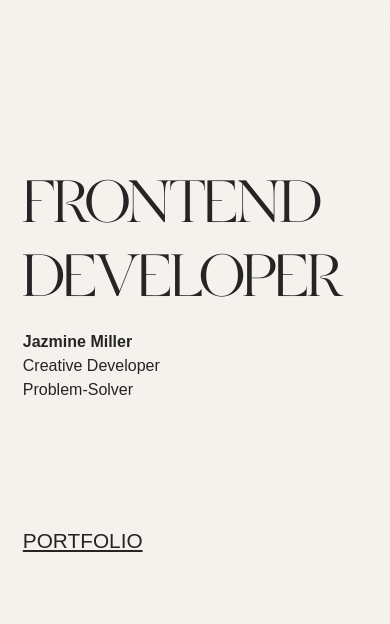
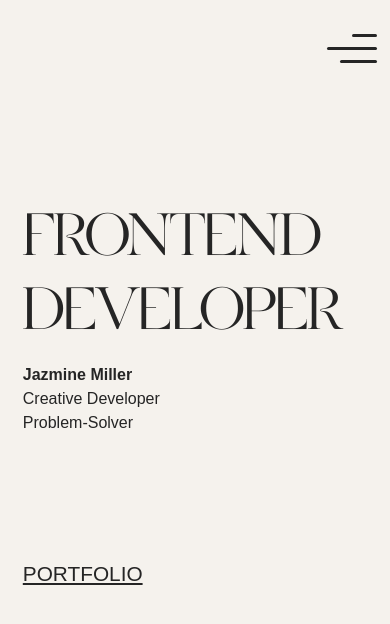
Before and after one commit to jazdmiller/jazmine-miller-portfolio, a React (Vite) app: page / in a window 390 px wide. Shown: the top 624 px of the page. Built offline with nearby package versions, Linux system fonts and the light colour scheme.

Commit message:
update mobile navbar styling, icon

```diff
--- a/src/App.scss
+++ b/src/App.scss
@@ -34,6 +34,46 @@ body {
 }
 
 /* ******* NAVBAR ********** */
+
+/* styles.module.css */
+.mobile-menu-icon {
+  display: flex;
+  flex-direction: column;
+  width: 50px;
+  cursor: pointer;
+  align-items: end;
+}
+
+.mobile-menu-icon span {
+  background: var(--text-color);
+  border-radius: 10px;
+  height: 3px;
+  margin: 5px 0;
+  // transition: 0.4s cubic-bezier(0.68, -0.6, 0.32, 1.6);
+}
+
+.mobile-menu-icon span:nth-of-type(1) {
+  width: 50%;
+
+}
+
+.mobile-menu-icon span:nth-of-type(2) {
+  width: 100%;
+}
+
+.mobile-menu-icon span:nth-of-type(3) {
+  width: 75%;
+}
+
+
+.menu-icon img{
+  width: 50px
+}
+
+.collapse-transition{
+  max-height: 500px;
+  transition: max-height .3s ease;
+}
 
 .navbar {
   position: sticky;
@@ -720,6 +760,12 @@ body {
 
 /* ******* MEDIA QUERIES ********** */
 
+@media(max-width: 991px){
+  .bg-blur{
+    background-color: transparent;
+    backdrop-filter: none;
+  }
+}
 @media (min-width: 375px) {
   .home-text {
     font-size: 4em;
--- a/src/components/Navbar.jsx
+++ b/src/components/Navbar.jsx
@@ -1,37 +1,55 @@
-import React from "react";
+import React, { useState } from "react";
 import SunIcon from "../../public/assets/images/icons8-sun.svg";
 import MoonIcon from "../../public/assets/images/moon-icon.png";
+import DarkMenuIcon from "../../public/assets/images/dark-menu-icon.svg";
 import { Link } from "react-router-dom";
 
 function Navbar({ isDarkMode, toggleDarkMode }) {
+  const [isActive, setIsActive] = useState(false);
+
+  const toggleMenu = () => {
+    setIsActive(!isActive);
+  };
+
   return (
     <nav className="navbar container bg-blur  navbar-expand-lg py-0 px-0">
       <button
-        class="navbar-toggler"
+        className={`navbar-toggler ml-auto mt-4 ${isActive ? "collapsed" : ""}`}
         type="button"
-        data-toggle="collapse"
-        data-target="#navbarNavAltMarkup"
+        onClick={toggleMenu}
         aria-controls="navbarNavAltMarkup"
-        aria-expanded="false"
+        aria-expanded={isActive ? "true" : "false"}
         aria-label="Toggle navigation"
       >
-        <span class="navbar-toggler-icon"></span>
+        {isActive ? (
+          <span className="menu-icon">
+            <img src={DarkMenuIcon} alt="Menu Icon" />
+          </span>
+        ) : (
+          <span className="mobile-menu-icon">
+            <span></span>
+            <span></span>
+            <span></span>
+          </span>
+        )}
       </button>
       <div
-        class="collapse navbar-collapse py-3 justify-content-between"
+        className={`collapse navbar-collapse py-3 justify-content-between ${
+          isActive ? "show" : ""
+        }`}
         id="navbarNavAltMarkup"
       >
-        <div class="navbar-nav ml-3">
-          <Link class="nav-item nav-link" to="/">
+        <div className="navbar-nav ml-3">
+          <Link className="nav-item nav-link" to="/">
             Home
           </Link>
-          <Link class="nav-item nav-link" to="/projects">
+          <Link className="nav-item nav-link" to="/projects">
             Projects
           </Link>
-          <Link class="nav-item nav-link" to="/about">
+          <Link className="nav-item nav-link" to="/about">
             About
           </Link>
-          <Link class="nav-item nav-link" to="/contact">
+          <Link className="nav-item nav-link" to="/contact">
             Contact
           </Link>
         </div>
@@ -40,7 +58,7 @@ function Navbar({ isDarkMode, toggleDarkMode }) {
           src={isDarkMode ? MoonIcon : SunIcon}
           alt={isDarkMode ? "Sun Icon" : "Moon Icon"}
           onClick={toggleDarkMode}
-          style={{cursor: 'pointer'}}
+          style={{ cursor: "pointer" }}
         />
       </div>
     </nav>
```
Also changed, not shown: src/components/MobileMenuIcon.jsx (added, +25 -0 lines), public/assets/images/dark-menu-icon.svg (added).
